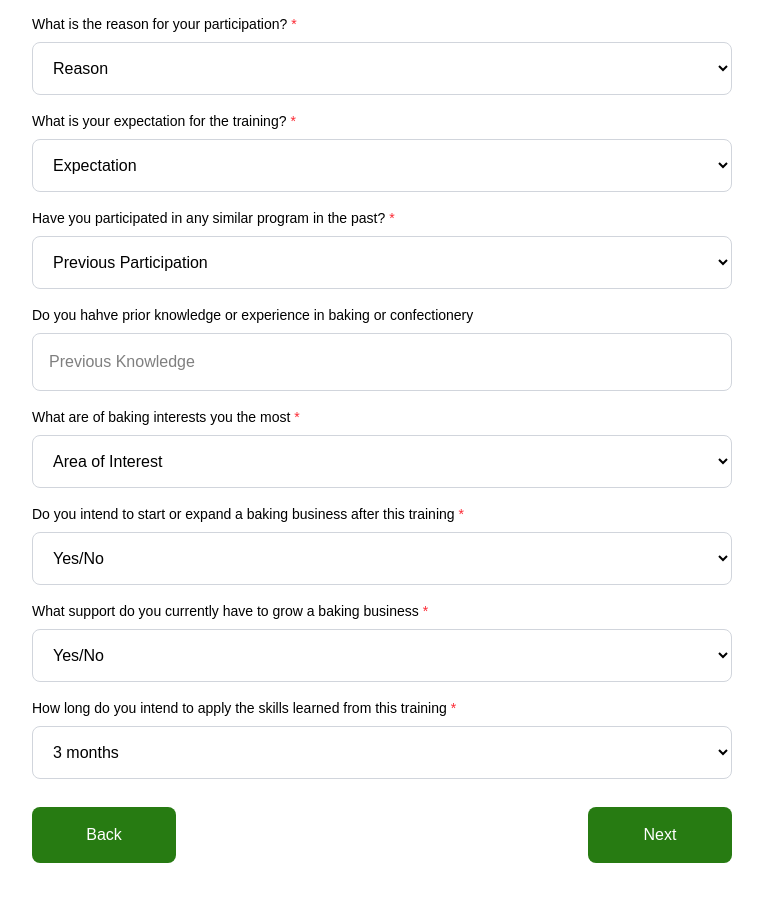
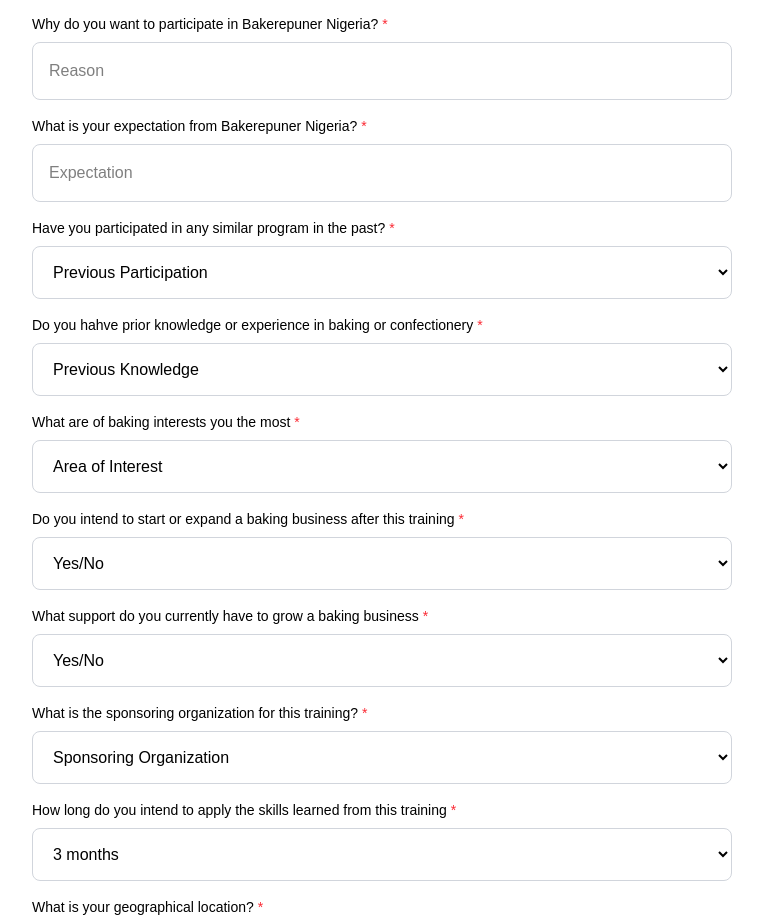
Before and after one commit to Blaziod/urep-frontend, a Next.js app: page /programs/bakeprenuer in a window 1280 px wide. Shown: the part 464-1387 px from the top of the page, without its empty margins (258-1021 px from the left). Before the commit the page ends 1351 px from the top, so only its background shows below. Built offline with nearby package versions, Linux system fonts and the light colour scheme.

Commit message:
fix: correct questions for bakepreneur

```diff
--- a/src/app/programs/bakeprenuer/page.tsx
+++ b/src/app/programs/bakeprenuer/page.tsx
@@ -25,12 +25,17 @@
     const [reason, setReason] = useState('');
     const [expectation, setExpectation] = useState('');
     const [previousParticipation, setPreviousParticipation] = useState('');
+    const [sponsoringOrganization, setSponsoringOrganization] = useState('');
+    const [geographicalLocation, setGeographicalLocation] = useState('');
 
 
-    const embassyOptions = [
-        { value: 'option1', label: 'Option 1' },
-        { value: 'option2', label: 'Option 2' },
-        { value: 'option3', label: 'Option 3' },
+    const interest = [
+        { value: 'bread', label: 'Bread making' },
+        { value: 'cake_pastry', label: 'Cake and Pastry' },
+        { value: 'snack', label: 'Snack and Fast Food' },
+        { value: 'confectionery', label: 'Confectionery' },
+        { value: 'food_business', label: 'Food Business' },
+        { value: 'other', label: 'Other' },
     ];
 
     const bakingBusinessOptions = [
@@ -60,21 +65,30 @@
         { value: 'Artisan', label: 'Artisan' },
         { value: 'Other', label: 'Other' },
     ];
-    const reasonOptions = [
-        { value: 'Education', label: 'Education' },
-        { value: 'Employment', label: 'Employment' },
-        { value: 'Other', label: 'Other' },
-    ];
-    const expectationOptions = [
-        { value: 'Yes', label: 'Yes' },
-        { value: 'No', label: 'No' },
-    ];
     const previousParticipationOptions = [
         { value: 'Yes', label: 'Yes' },
         { value: 'No', label: 'No' },
     ];
+    const previousKnowledgeOptions = [
+        { value: 'Yes', label: 'Yes' },
+        { value: 'No', label: 'No' },
+    ];
 
+    const sponsoringOrganizationOptions = [
+        { value: 'NGO', label: 'NGO' },
+        { value: 'Government Agency', label: 'Government Agency' },
+        { value: 'Private Sector', label: 'Private Sector' },
+        { value: 'Other', label: 'Other' },
+    ];
 
+    const geographicalLocationOptions = [
+        { value: 'North Central', label: 'North Central' },
+        { value: 'North East', label: 'North East' },
+        { value: 'North West', label: 'North West' },
+        { value: 'South East', label: 'South East' },
+        { value: 'South South', label: 'South South' },
+        { value: 'South West', label: 'South West' },
+    ];
 
     const handleSubmit = (e: React.FormEvent) => {
         e.preventDefault();
@@ -137,25 +151,23 @@
 
                     {/* Reason field */}
                     <TextField
-                        type="dropdown"
-                        label="What is the reason for your participation?"
+                        type="text"
+                        label="Why do you want to participate in Bakerepuner Nigeria?"
                         placeholder="Reason"
                         value={reason}
                         onChange={setReason}
                         required
-                        options={reasonOptions}
                         id="reason"
                     />
 
                     {/* Expectation field */}
                     <TextField
-                        type="dropdown"
-                        label="What is your expectation for the training?"
+                        type="text"
+                        label="What is your expectation from Bakerepuner Nigeria?"
                         placeholder="Expectation"
                         value={expectation}
                         onChange={setExpectation}
                         required
-                        options={expectationOptions}
                         id="expectation"
                     />
 
@@ -172,11 +184,13 @@
                     />
                     {/* Youth Professional field */}
                     <TextField
-                        type="text"
+                        type="dropdown"
                         label="Do you hahve prior knowledge or experience in baking or confectionery"
                         placeholder="Previous Knowledge"
                         value={knowledge}
                         onChange={setKnowledge}
+                        required
+                        options={previousKnowledgeOptions}
                         id="previous_knowledge"
                     />
 
@@ -188,7 +202,7 @@
                         value={bakingInterest}
                         onChange={setBakingInterest}
                         required
-                        options={embassyOptions}
+                        options={interest}
                         id="embassy"
                     />
 
@@ -216,6 +230,18 @@
                         id="baking_support"
                     />
 
+                    {/* Sponsoring Organization field */}
+                    <TextField
+                        type="dropdown"
+                        label="What is the sponsoring organization for this training?"
+                        placeholder="Sponsoring Organization"
+                        value={sponsoringOrganization}
+                        onChange={setSponsoringOrganization}
+                        required
+                        options={sponsoringOrganizationOptions}
+                        id="sponsoring_organization"
+                    />
+
                     {/* Time duration field */}
                     <TextField
                         type="dropdown"
@@ -227,6 +253,19 @@
                         options={timeDurationOptions}
                         id="time_duration"
                     />
+
+                    {/* Geographical Location field */}
+                    <TextField
+                        type="dropdown"
+                        label="What is your geographical location?"
+                        placeholder="Geographical Location"
+                        value={geographicalLocation}
+                        onChange={setGeographicalLocation}
+                        required
+                        options={geographicalLocationOptions}
+                        id="geographical_location"
+                    />
+
                     {/* Back and Next button */}
                     <div className={'flex justify-between items-center mt-7'}>
                         <button
```
